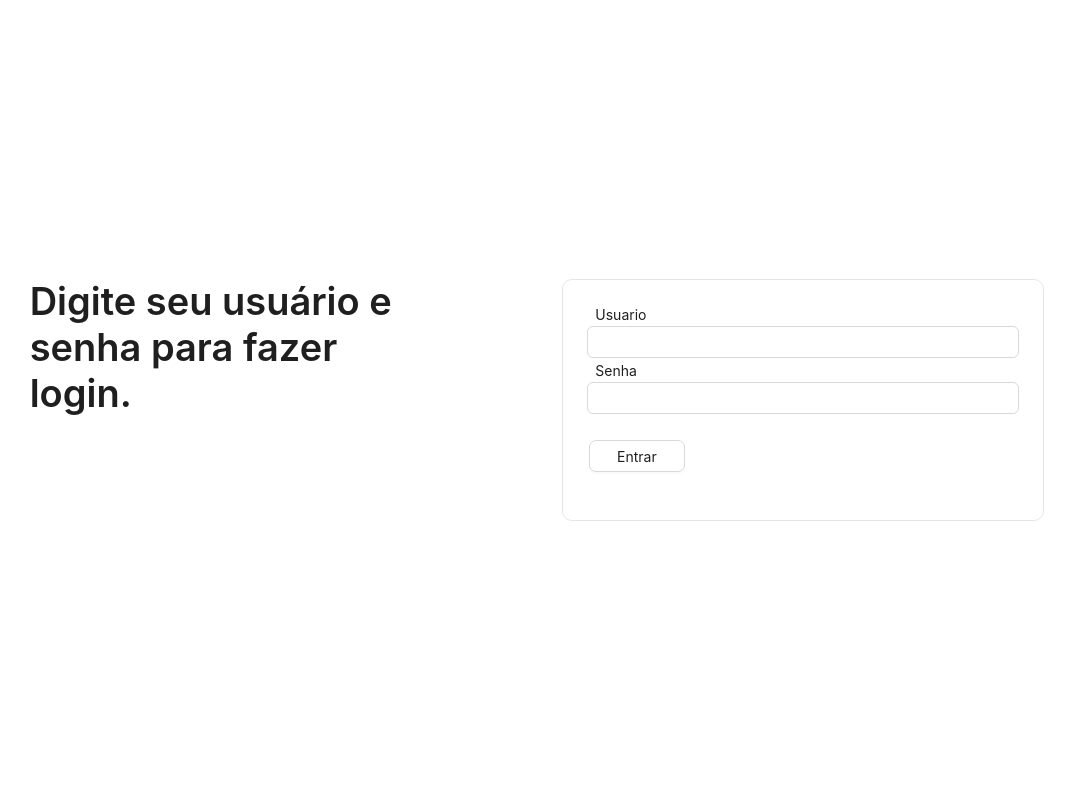
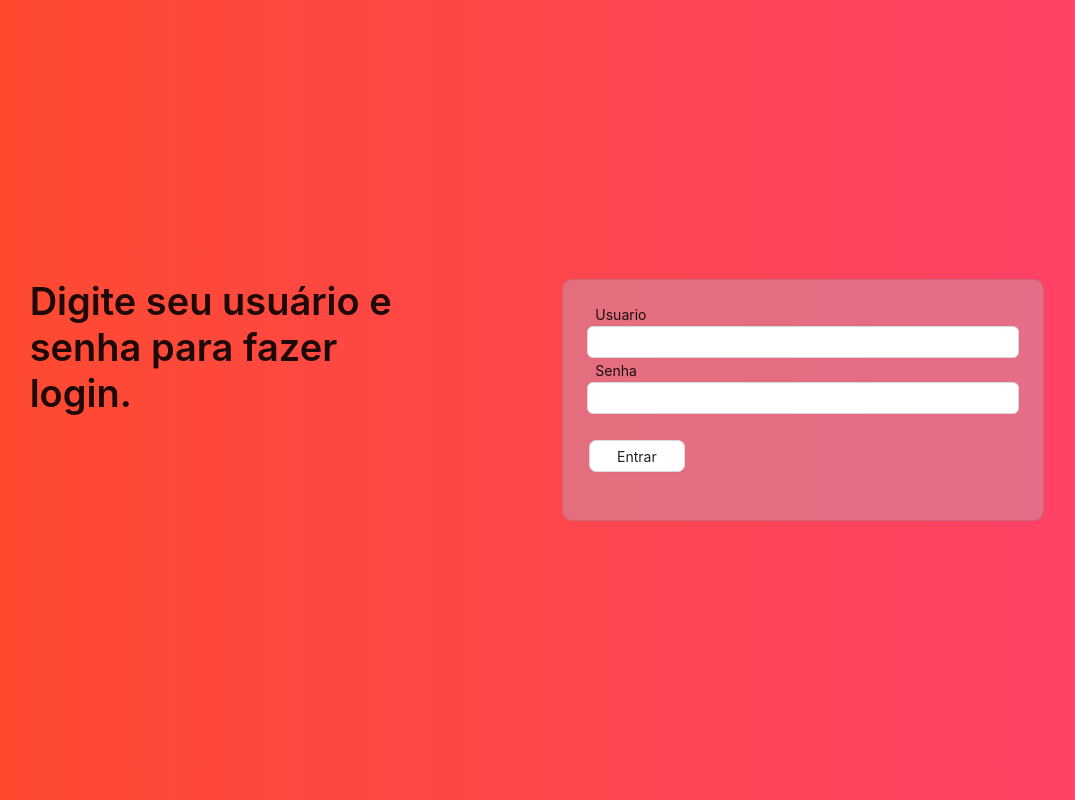
Before and after one commit to PedroSantoss-Dev/store, a React (Vite) app: page /login in a window 1280 px wide. Shown: the whole page, without its empty margins (103-1178 px from the left). Built offline with nearby package versions, Linux system fonts and the light colour scheme.

Commit message:
feat: create hook useRequest

```diff
--- a/src/modules/loginScreen/screen/loginScreen.tsx
+++ b/src/modules/loginScreen/screen/loginScreen.tsx
@@ -2,18 +2,27 @@ import { useState } from 'react';
 
 import Button from '../../../shared/components/buttons/button';
 import Input from '../../../shared/components/inputs/input';
+import { LOGIN } from '../../../shared/constants/urls';
+import useRequest from '../../../shared/hooks/useRequest';
 import * as S from '../styles/loginScreen.style';
 
 const LoginScreen = () => {
   const [user, setUser] = useState('');
   const [password, setPassword] = useState('');
-
+  const { request } = useRequest();
   const handleUser = (event: React.ChangeEvent<HTMLInputElement>) => {
     setUser(event?.target.value);
   };
 
   const handlePassword = (event: React.ChangeEvent<HTMLInputElement>) => {
     setPassword(event?.target.value);
+  };
+
+  const handleLogin = async () => {
+    request('post', LOGIN, {
+      username: user,
+      password: password,
+    });
   };
 
   return (
@@ -24,7 +33,7 @@ const LoginScreen = () => {
       <S.ContainerForm>
         <Input title="Usuario" onChange={handleUser} value={user} />
         <Input title="Senha" type="password" onChange={handlePassword} />
-        <Button width="6rem" margin="1.6rem">
+        <Button width="6rem" margin="1.6rem" onClick={handleLogin}>
           Entrar
         </Button>
       </S.ContainerForm>
--- a/src/modules/loginScreen/styles/loginScreen.style.ts
+++ b/src/modules/loginScreen/styles/loginScreen.style.ts
@@ -9,6 +9,12 @@ export const ContainerLoginScreen = styled.section`
   display: flex;
   justify-content: space-evenly;
   align-items: center;
+  background: #ff416c;
+  background: -webkit-linear-gradient(to right, #ff4b2b, #ff416c);
+  background: linear-gradient(to right, #ff4b2b, #ff416c);
+  background-repeat: no-repeat;
+  background-size: cover;
+  background-position: 0 0;
 `;
 
 export const ContainerText = styled.article`
@@ -24,5 +30,6 @@ export const ContainerForm = styled.form`
   justify-content: center;
   align-items: flex-start;
   border: 1px solid rgba(0, 0, 0, 0.1);
+  background-color: rgba(214, 135, 155, 0.637);
   border-radius: 10px;
 `;
--- /dev/null
+++ b/src/shared/constants/urls.ts
@@ -0,0 +1 @@
+export const LOGIN = 'https://fakestoreapi.com/auth/login';
--- /dev/null
+++ b/src/shared/hooks/useRequest.ts
@@ -0,0 +1,26 @@
+import axios from 'axios';
+import { useState } from 'react';
+
+const useRequest = () => {
+  const [loading, setLoading] = useState(false);
+
+  const request = async (method: string, url: string, body?: unknown) => {
+    setLoading(true);
+    return await axios({
+      method: method,
+      url: url,
+      data: body,
+    })
+      .then((result) => {
+        setLoading(false);
+        console.log(result.data);
+        return result.data;
+      })
+      .catch((err) => console.log(err));
+  };
+  return {
+    loading,
+    request,
+  };
+};
+export default useRequest;
```
